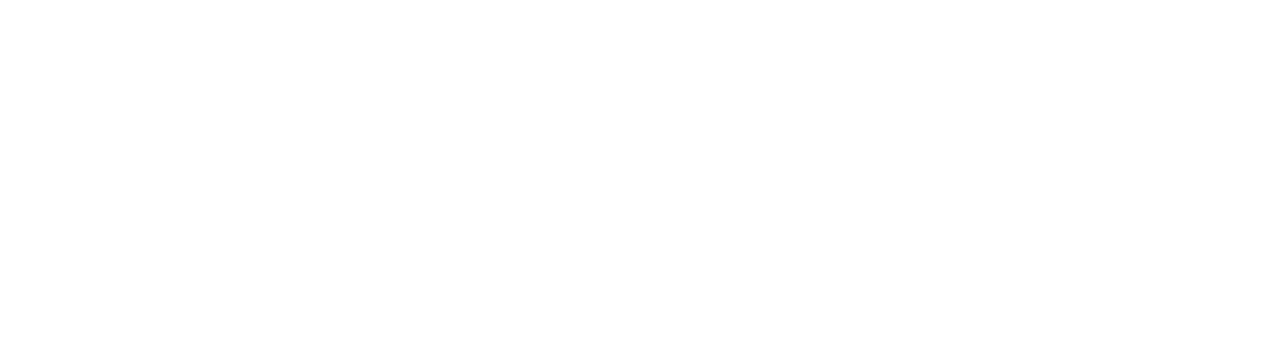
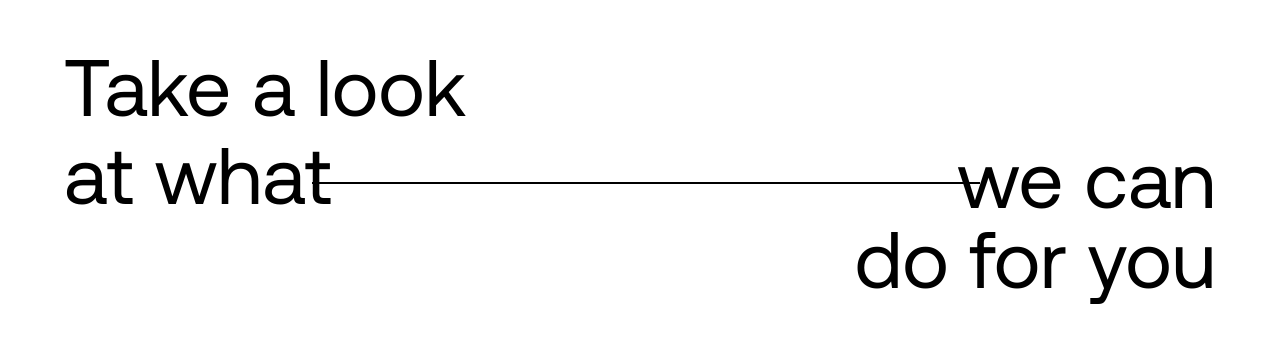
Before and after one commit to AJrelapse/rocket-air-replica, a Next.js app in the folder my-next-app/: page / in a window 1280 px wide. Shown: the part 9424-9766 px from the top of the page. Before the commit the page ends 7896 px from the top, so only its background shows below. Built offline with nearby package versions, Linux system fonts and the light colour scheme.

Commit message:
feat: Add color changing content component

```diff
--- a/my-next-app/src/app/page.tsx
+++ b/my-next-app/src/app/page.tsx
@@ -5,6 +5,7 @@
 import Content1 from '../components/content1';
 import Content2 from '../components/content2';
 import Content3 from '../components/content3';
+import Content4 from '../components/content4';
 import Frame from '../components/Frame';
 import Work from '../components/work';
 
@@ -38,7 +39,17 @@
         scrollEnd='bottom bottom-=40%'
         stagger={0.03}
       >  </Content3>
-      <Work />
+      {/* Wrapper to ensure spacing */}
+      <div className="relative w-full">
+        <Work />
+      </div>
+
+      {/* Add margin to Content4 so it comes after Work */}
+      <div className="mt-[300vh]">
+        <Content4 />
+      </div>
+      <Video />
+
     </>
   );
 }
--- /dev/null
+++ b/my-next-app/src/components/content4.tsx
@@ -0,0 +1,79 @@
+import { useEffect, useRef, useState } from 'react';
+import { useSpring, animated } from '@react-spring/web';
+import localFont from 'next/font/local';
+
+const aeonikPro = localFont({ src: '../../public/fonts/620e5796f94823392179d875_AeonikPro-Regular.ttf' });
+
+const Content4 = () => {
+    const [inView, setInView] = useState(false);
+    const [isDarkMode, setIsDarkMode] = useState(false); // Dynamic color change
+    const ref = useRef<HTMLDivElement>(null);
+
+    useEffect(() => {
+        const handleScroll = () => {
+            if (ref.current) {
+                const { top, height } = ref.current.getBoundingClientRect();
+                const halfPoint = window.innerHeight / 2;
+
+                // If component's midpoint is above viewport's midpoint → Dark mode
+                setIsDarkMode(top + height / 2 < halfPoint);
+            }
+        };
+
+        window.addEventListener('scroll', handleScroll);
+        handleScroll(); // Run once on mount
+
+        return () => window.removeEventListener('scroll', handleScroll);
+    }, []);
+
+    useEffect(() => {
+        const observer = new IntersectionObserver(
+            ([entry]) => setInView(entry.isIntersecting),
+            { threshold: 0.1 }
+        );
+
+        if (ref.current) observer.observe(ref.current);
+        return () => observer.disconnect();
+    }, []);
+
+    const fadeInLeft = useSpring({
+        opacity: inView ? 1 : 0,
+        transform: inView ? 'translateX(0px)' : 'translateX(-30px)',
+        config: { tension: 100, friction: 20 }
+    });
+
+    const fadeInRight = useSpring({
+        opacity: inView ? 1 : 0,
+        transform: inView ? 'translateX(0px)' : 'translateX(30px)',
+        config: { tension: 100, friction: 20 }
+    });
+
+    return (
+        <div
+            ref={ref}
+            className={`h-[170vh] flex flex-col justify-center items-center transition-colors duration-500 ${
+                isDarkMode ? 'bg-black text-white' : 'bg-white text-black'
+            }`}
+        >
+            <div className="relative flex items-center justify-between w-[90%]">
+                <animated.div
+                    style={fadeInLeft}
+                    className={`${aeonikPro.className} text-[5rem] font-medium leading-[1] text-left pb-10`}
+                >
+                    <span>Take a look <br /> <span className="inline-block align-middle">at what</span></span>
+                </animated.div>
+
+                <div className="absolute left-[21.5%] top-[calc(50%+30px)] w-[58%] h-[2px] bg-current"></div>
+
+                <animated.div
+                    style={fadeInRight}
+                    className={`${aeonikPro.className} text-[5rem] font-medium leading-[1] text-right pt-32`}
+                >
+                    <span><span className="inline-block align-middle">we can</span> <br />do for you</span>
+                </animated.div>
+            </div>
+        </div>
+    );
+};
+
+export default Content4;
```
